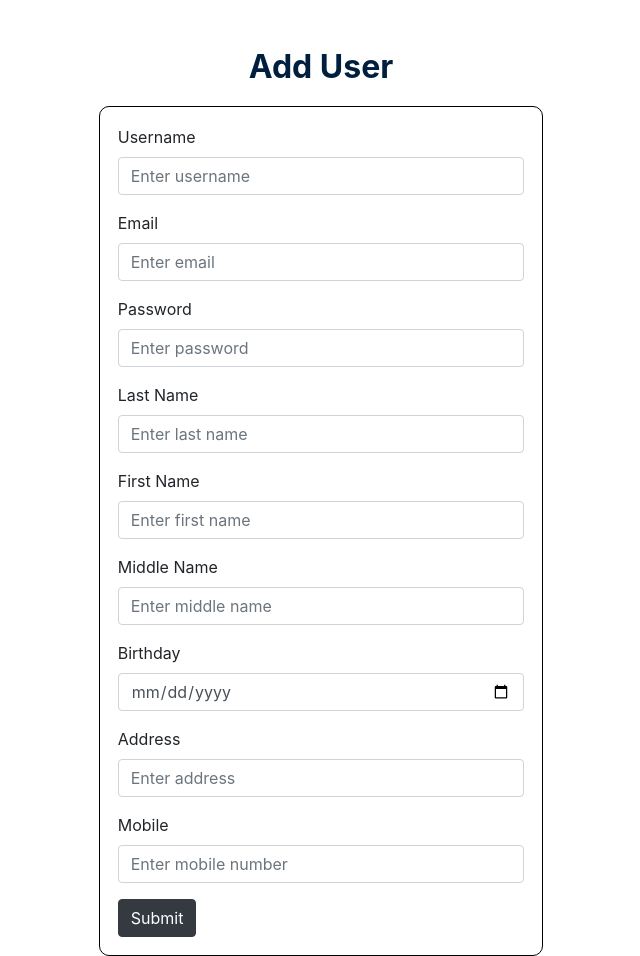
After one commit to lawrence-cs-student/studentmanagementsystem, a PHP site: page /adduser.php in a window 1280 px wide. The commit adds this page. Shown: the whole page, without its empty margins (319-959 px from the left). Run offline with PHP 8.4, Linux system fonts and the light colour scheme.

Commit message:
Add files via upload

```diff
--- /dev/null
+++ b/GonzalesManagementSystem/adduser.php
@@ -0,0 +1,61 @@
+<!DOCTYPE html>
+<html lang="en">
+<head>
+    <meta charset="UTF-8">
+    <meta name="viewport" content="width=device-width, initial-scale=1.0">
+    <title>Add User Form</title>
+    <link rel="stylesheet" href="https://stackpath.bootstrapcdn.com/bootstrap/4.5.2/css/bootstrap.min.css">
+    <link rel="stylesheet" href="styles2.css">
+</head>
+<body>
+    <div class="container mt-5">
+        <h2 class="text-center">Add User</h2>
+        <div class="form-container">
+            <form method="POST" action="adduserform.php">
+                <div class="form-group">
+                    <label for="username">Username</label>
+                    <input type="text" class="form-control" id="username" placeholder="Enter username" required>
+                </div>
+                <div class="form-group">
+                    <label for="email">Email</label>
+                    <input type="email" class="form-control" id="email" placeholder="Enter email" required>
+                </div>
+                <div class="form-group">
+                    <label for="password">Password</label>
+                    <input type="password" class="form-control" id="password" placeholder="Enter password" required>
+                </div>
+
+                <div class="form-group">
+                    <label for="lastname">Last Name</label>
+                    <input type="text" class="form-control" id="lastname" placeholder="Enter last name" required>
+                </div>
+                <div class="form-group">
+                    <label for="firstname">First Name</label>
+                    <input type="text" class="form-control" id="firstname" placeholder="Enter first name" required>
+                </div>
+                <div class="form-group">
+                    <label for="middlename">Middle Name</label>
+                    <input type="text" class="form-control" id="middlename" placeholder="Enter middle name">
+                </div>
+                <div class="form-group">
+                    <label for="birthday">Birthday</label>
+                    <input type="date" class="form-control" id="birthday" required>
+                </div>
+                <div class="form-group">
+                    <label for="address">Address</label>
+                    <input type="text" class="form-control" id="address" placeholder="Enter address">
+                </div>
+                <div class="form-group">
+                    <label for="mobile">Mobile</label>
+                    <input type="tel" class="form-control" id="mobile" placeholder="Enter mobile number" required>
+                </div>
+                <button type="submit" class="btn btn-dark">Submit</button>
+            </form>
+        </div>
+    </div>
+
+    <script src="https://code.jquery.com/jquery-3.5.1.slim.min.js"></script>
+    <script src="https://cdn.jsdelivr.net/npm/@popperjs/core@2.9.2/dist/umd/popper.min.js"></script>
+    <script src="https://stackpath.bootstrapcdn.com/bootstrap/4.5.2/js/bootstrap.min.js"></script>
+</body>
+</html>
--- a/GonzalesManagementSystem/signup.php
+++ b/GonzalesManagementSystem/signup.php
@@ -30,7 +30,7 @@
                 </div>
                 <div class="mb-1">
                     <label for="birthday" class="form-label">Birthday</label>
-                    <input type="text"  name="birthday" class="form-control" id="birthday" placeholder="Enter your birthday" required>
+                    <input type="date"  name="birthday" class="form-control" id="birthday" placeholder="Enter your birthday" required>
                 </div>
                 <div class="mb-1">
                     <label for="address" class="form-label">Address</label>
--- a/GonzalesManagementSystem/styles.css
+++ b/GonzalesManagementSystem/styles.css
@@ -1,3 +1,5 @@
+/* Login and Signup */
+
 .home {
     background-color: #001F3F;
 }
--- a/GonzalesManagementSystem/styles2.css
+++ b/GonzalesManagementSystem/styles2.css
@@ -1,3 +1,6 @@
+/* Overall */
+
+
 body {
     min-height: 100vh;
     display: flex;
@@ -29,6 +32,7 @@ h1 {
 }
 
 header {
+    width: 100%;
     background-color: #001F3F;
     display: flex;
     justify-content: space-between;
@@ -92,7 +96,7 @@ h2 {
 
 .content {
     display: flex;
-    width: 75%;
+    width: 80%;
     height: 100%;
     background-color: white;
     gap: 5%;
@@ -103,14 +107,14 @@ h2 {
 
 .pagination {
     width: 90%;
-    height: 12%;
+    height: 10%;
     padding: 2%;
 }
 
 main {
     width: 90%;
-    height: 80%;
-    background-color: E4E0E1;
+    height: 90%;
+    background-color: white;
     padding: 2%;
     display: flex;
     flex-direction: column;
@@ -161,6 +165,7 @@ h3 {
     color: #E88D67;
 }
 
+
 .glass-card {
     background:  #E88D67;
     border-radius: 15px;
@@ -174,3 +179,17 @@ h3 {
 .glass-card:hover {
     transform: scale(1.05); /* Scale effect on hover */
 }
+
+
+/* adduser styles */
+
+.form-container {
+    max-width: 40%; /* Set the maximum width to 70% */
+    margin: auto;   /* Center the form horizontally */
+}
+
+form {
+    border: 1px solid black ;
+    border-radius: 10px;
+    padding: 4%;
+}
```
Also changed, not shown: GonzalesManagementSystem/adduserform.php (added, +29 -0 lines), GonzalesManagementSystem/user.php (+23 -9 lines).
